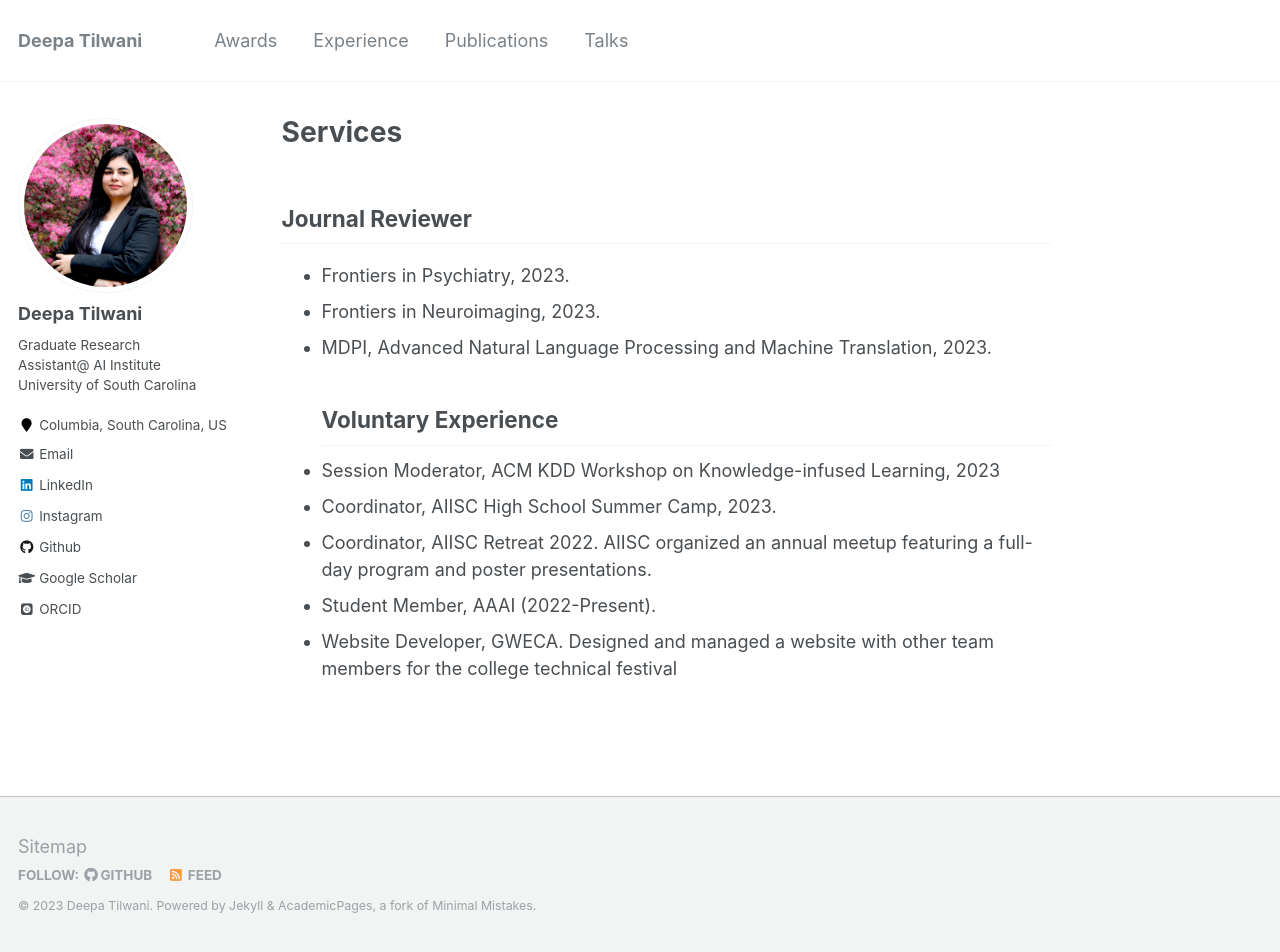
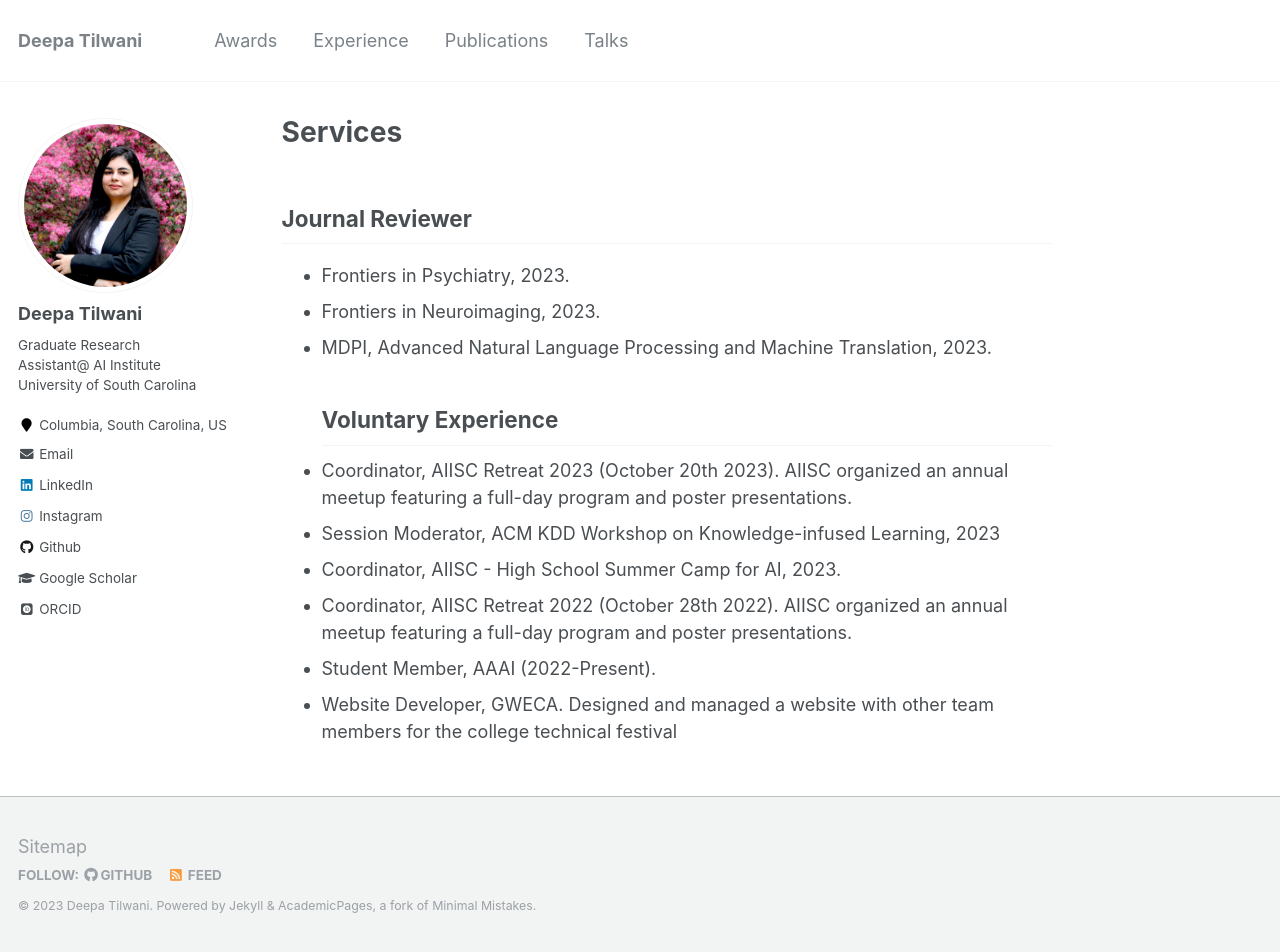
Before and after one commit to Deepa-Tilwani/deepa-tilwani.github.io, a Jekyll site: the page built from _pages/services.md, in a window 1280 px wide and 952 px high. Built offline with Jekyll 4.4.1, drawn with Linux system fonts in a browser that asks for light colours; some web fonts are replaced.

Commit message:
Update services.md

```diff
--- a/_pages/services.md
+++ b/_pages/services.md
@@ -8,9 +8,11 @@ author_profile: true
   * Frontiers in Neuroimaging, 2023.
   * MDPI, Advanced Natural Language Processing and Machine Translation, 2023.
 ## Voluntary Experience
+  * Coordinator, AIISC Retreat 2023 (October 20th 2023). AIISC organized an annual meetup featuring a full-day program
+  and poster presentations.
   * Session Moderator, ACM KDD Workshop on Knowledge-infused Learning, 2023
-  * Coordinator, AIISC High School Summer Camp, 2023.
-  * Coordinator, AIISC Retreat 2022. AIISC organized an annual meetup featuring a full-day program
+  * Coordinator, AIISC - High School Summer Camp for AI, 2023.
+  * Coordinator, AIISC Retreat 2022 (October 28th 2022). AIISC organized an annual meetup featuring a full-day program
   and poster presentations.
   * Student Member, AAAI (2022-Present).
   * Website Developer, GWECA. Designed and managed a website with other team members for the
```
